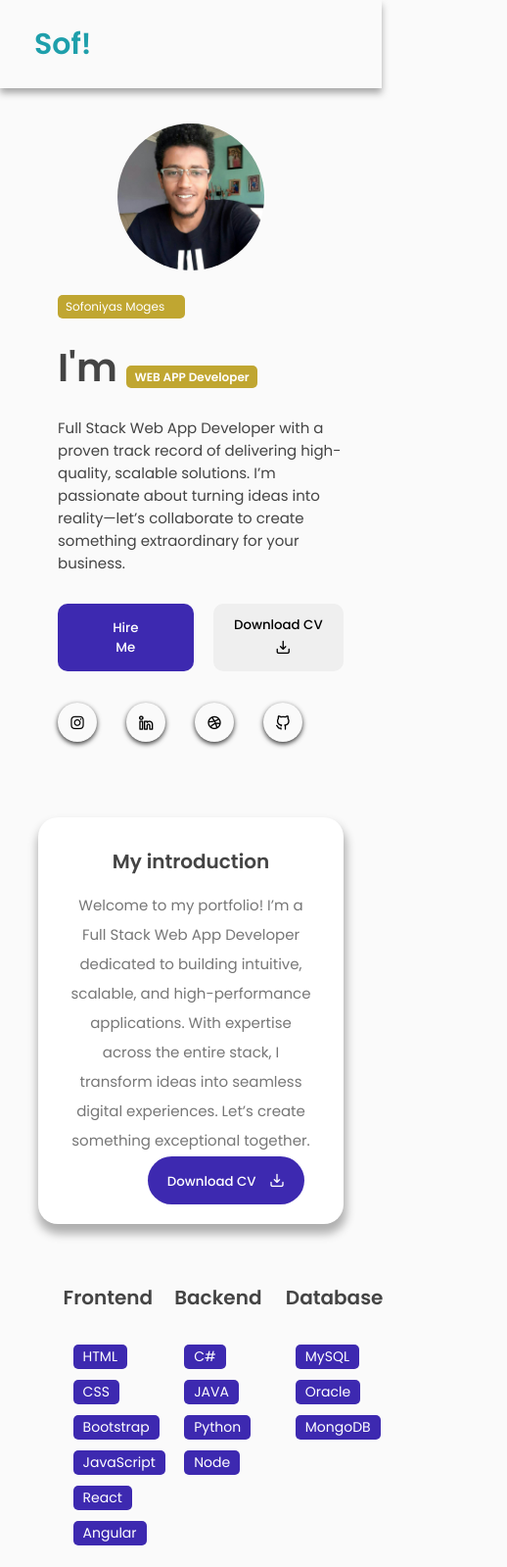
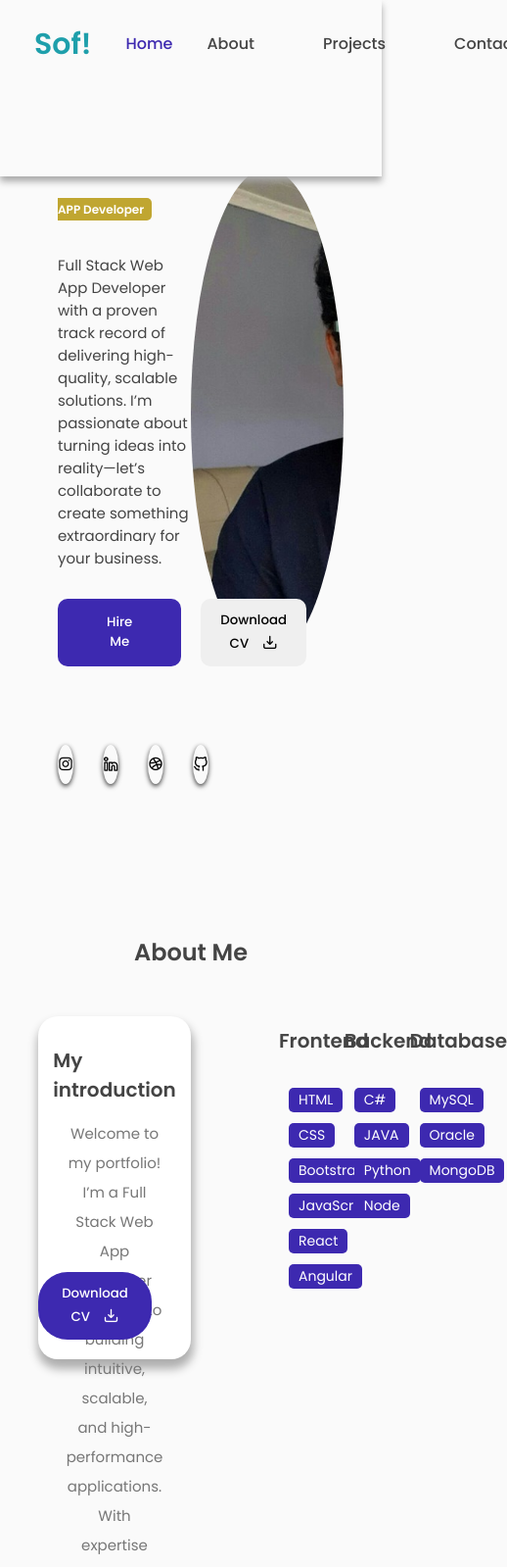
Before and after one commit to msofoniyasm/portfolio, a plain HTML site: page index.html in a window 390 px wide. Shown: the top 1599 px of the page at 98% size, 518 px wide, since content can reach past the window. Drawn offline with nearby package versions, Linux system fonts and the light colour scheme.

Commit message:
Update style.css

```diff
--- a/assets/css/style.css
+++ b/assets/css/style.css
@@ -473,104 +473,3 @@ footer{
     display: flex;
     gap: 30px;
 }
-
-
-/* ----- MEDIA QUERY == 900px / RESPONSIVE ----- */
-@media only screen and (max-width: 900px) {
-    .nav-button{
-        display: none;
-    }
-    .nav-menu.responsive{
-        left: 0;
-    }
-    .nav-menu{
-        position: fixed;
-        top: 80px;
-        left: -100%;
-        flex-direction: column;
-        justify-content: center;
-        align-items: center;
-        background: rgba(255, 255, 255, 0.7);
-        backdrop-filter: blur(20px);
-        width: 100%;
-        min-height: 450px;
-        height: 90vh;
-        transition: .3s;
-    }
-    .nav_menu_list{
-        flex-direction: column;
-    }
-    .nav-menu-btn{
-        display: flex;
-        align-items: center;
-        justify-content: center;
-    }
-    .featured-box{
-        flex-direction: column;
-        justify-content: center;
-        height: 100vh;
-    }
-    .featured-text{
-        width: 100%;
-        order: 2;
-        justify-content: center;
-        align-content: flex-start;
-        min-height: 60vh;
-    }
-    .social_icons{
-        margin-top: 2em;
-    }
-    .featured-image{
-        order: 1;
-        justify-content: center;
-        min-height: 150px;
-        width: 100%;
-        margin-top: 65px;
-    }
-    .image, .image img{
-        width: 150px;
-        height: 150px;
-    }
-    .row{
-        display: flex;
-        flex-direction: column;
-        justify-content: center;
-        gap: 50px;
-    }
-    .col{
-        display: flex;
-        justify-content: center;
-        width: 100%;
-    }
-    .about-info, .contact-info{
-        width: 100%;
-    }
-    .project-container{
-        justify-content: center;
-    }
-    .project-box{
-        width: 80%;
-    }
-
-}
-
-/* ----- MEDIA QUERY == 540px / RESPONSIVE ----- */
-
-@media only screen and (max-width: 540px){
-    .featured-name{
-        font-size: 40px;
-    }
-    .project-box{
-        width: 100%;
-    }
-    .form-inputs{
-        flex-direction: column;
-    }
-    .input-field{
-        width: 100%;
-    }
-}
-.bottom-footer{
-    font-size: 14px;
-    margin-top: 10px;
-}
```
